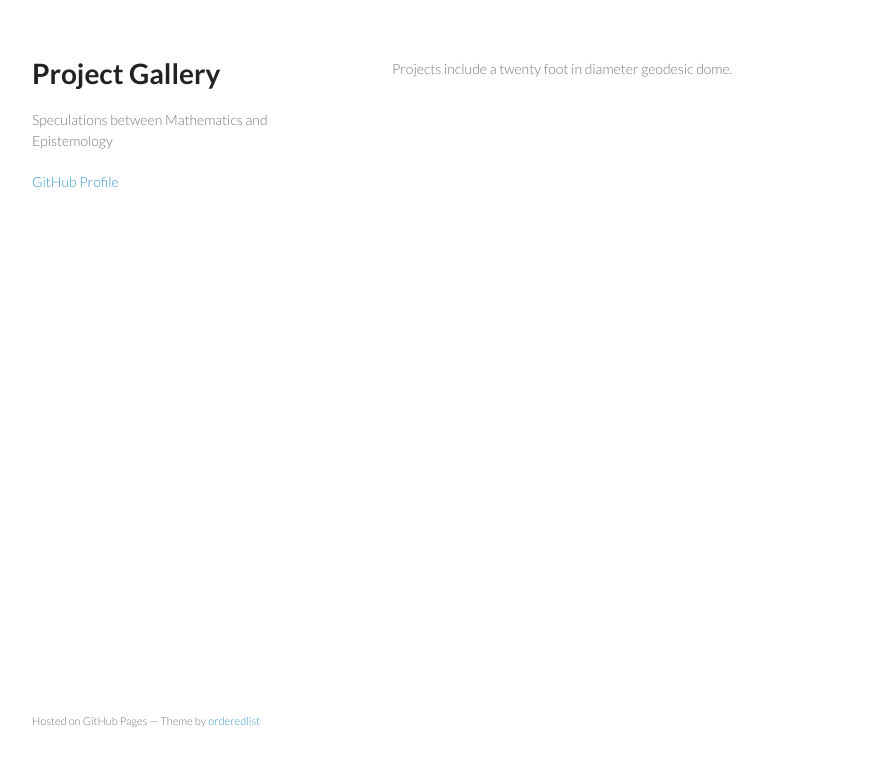
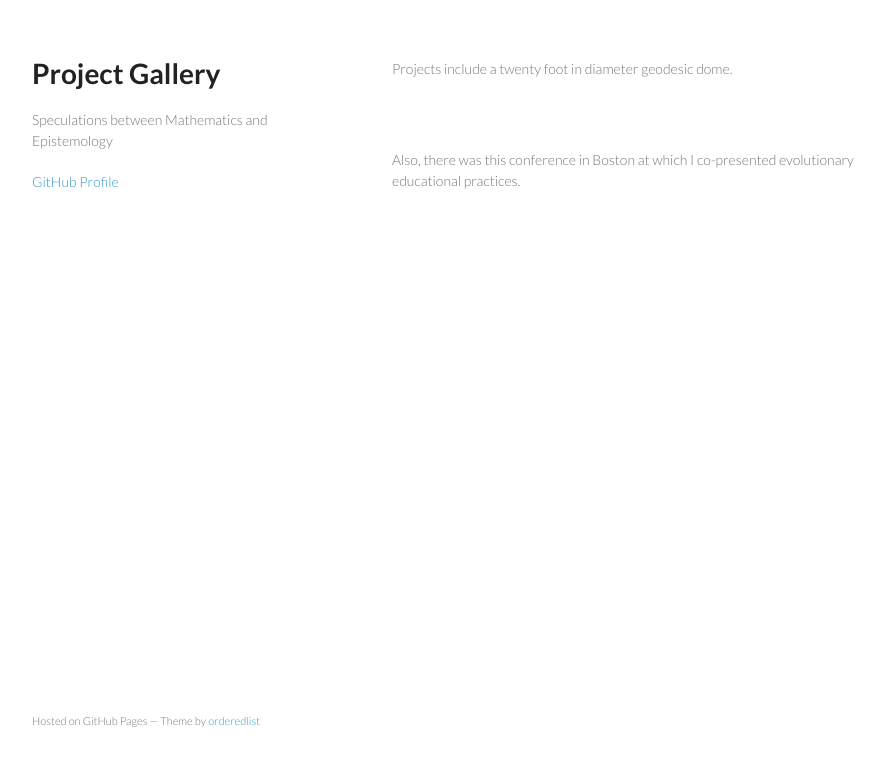
Before and after one commit to jpxenakis/jpxenakis.github.io, a plain HTML site: page index.html in a window 1280 px wide. Shown: the whole page, without its empty margins (178-1062 px from the left). Drawn offline with Linux system fonts and the light colour scheme.

Commit message:
Update index.html

```diff
--- a/index.html
+++ b/index.html
@@ -22,9 +22,21 @@
         <p class="view"><a href="https://github.com/jpxenakis">GitHub Profile</a></p>
 
       </header>
+
+
+
       <section>
         <p>Projects include a twenty foot in diameter geodesic dome.  </p>
       </section>
+
+      <section>
+        <p>Also, there was this conference in Boston at which I co-presented evolutionary educational practices.  </p>
+      </section>
+
+
+
+
+
       <footer>
         <p><small>Hosted on GitHub Pages &mdash; Theme by <a href="https://github.com/orderedlist">orderedlist</a></small></p>
       </footer>
```
